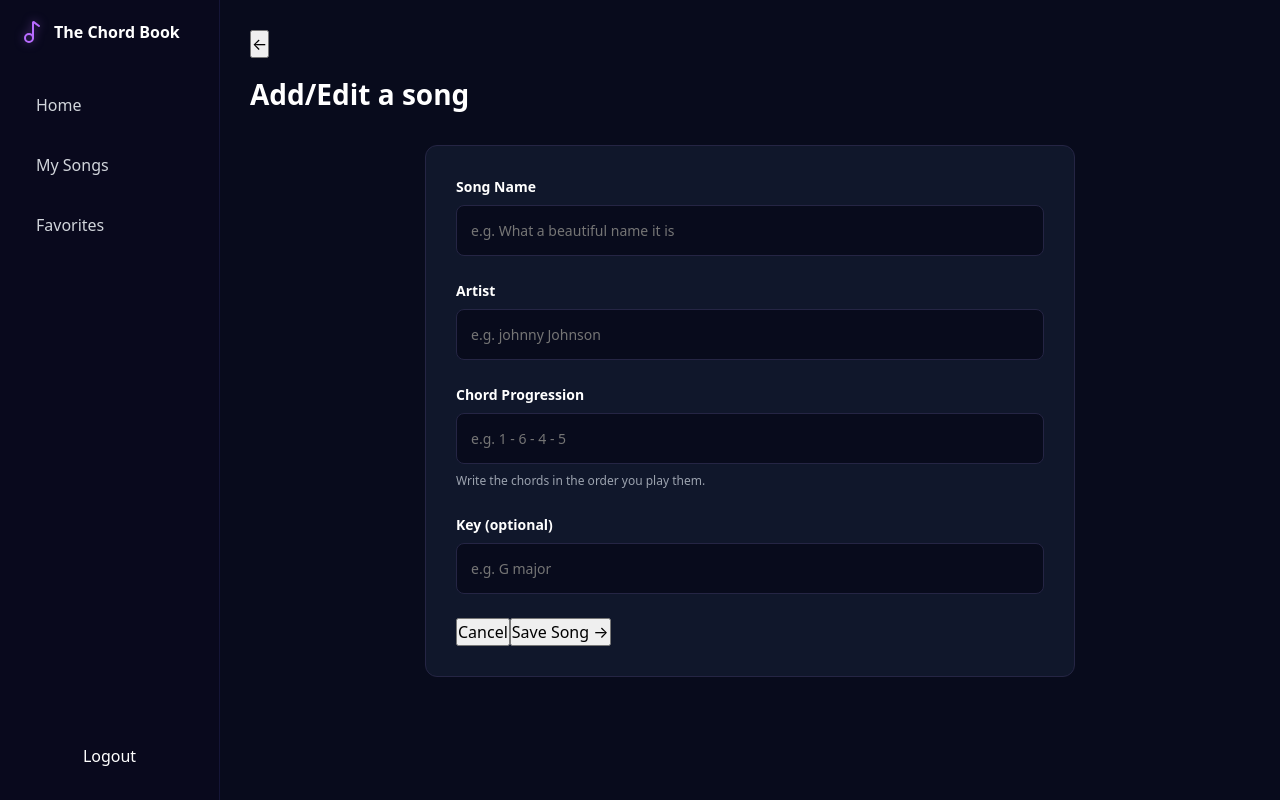
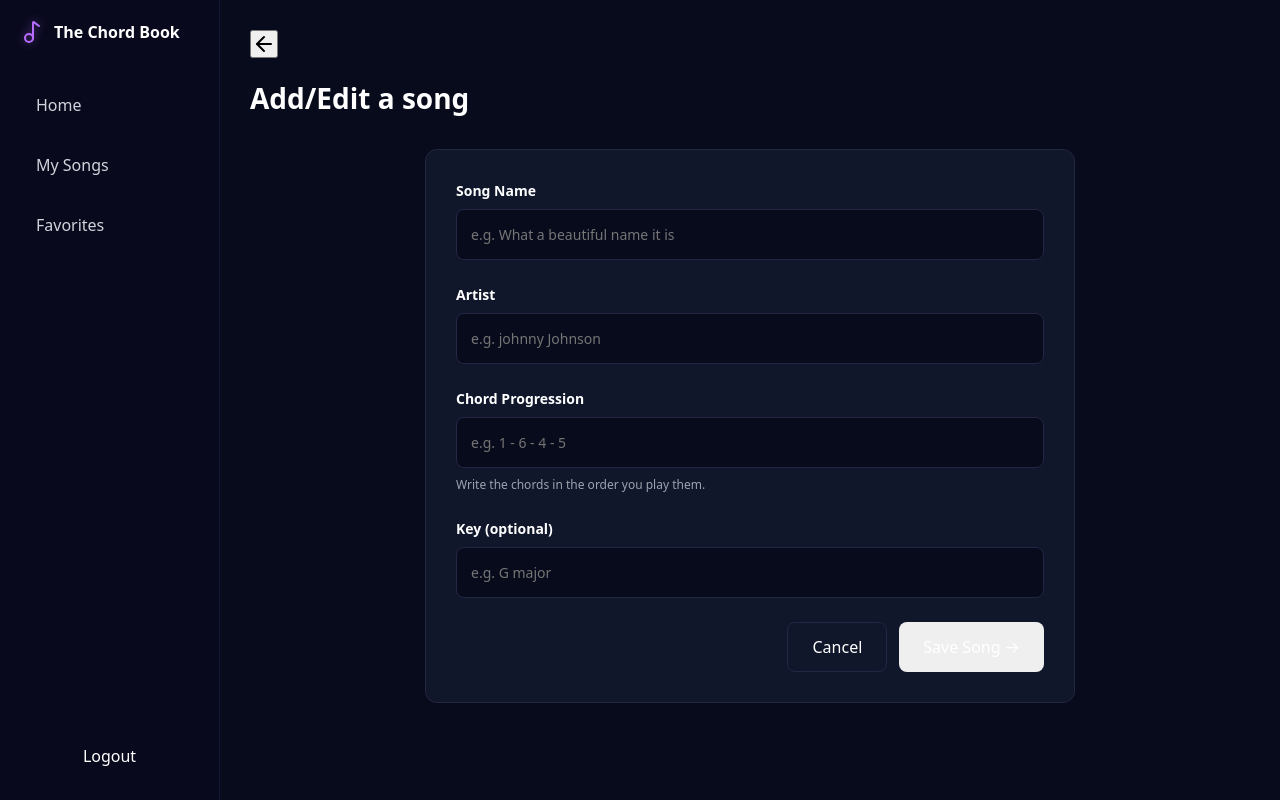
Before and after one commit to mercytv932/Chord_Book, a React (Vite) app in the folder frontend/: page /songs/new in a window 1280 px wide. Built offline with nearby package versions, Linux system fonts and the light colour scheme.

Commit message:
Add song form cancel and save button styles done with also navigation added to the back to mysongs button

```diff
--- a/frontend/src/App.css
+++ b/frontend/src/App.css
@@ -395,3 +395,31 @@
   color: #9ca3af;
   font-size: 12px;
 }
+
+.form-buttons {
+  display: flex;
+  justify-content: flex-end;
+  gap: 12px;
+}
+
+.cancel-button {
+  padding: 12px 24px;
+  background-color: transparent;
+  border: 1px solid #252544;
+  border-radius: 8px;
+  color: white;
+  cursor: pointer;
+}
+
+.save-button {
+  padding: 12px 24px;
+  background-color: linear-gradient(90deg, #6366f1, #a855f7);
+  border: none;
+  border-radius: 8px;
+  color: white;
+  cursor: pointer;
+}
+
+.save-button:hover {
+  opacity: 0.9;
+}
--- a/frontend/src/components/SongForm.tsx
+++ b/frontend/src/components/SongForm.tsx
@@ -31,9 +31,13 @@ function SongForm() {
           <input type="text" placeholder="e.g. G major" id="key" name="key" />
         </div>
 
-        <div>
-          <button type="button">Cancel</button>
-          <button type="submit">Save Song →</button>
+        <div className="form-buttons">
+          <button type="button" className="cancel-button">
+            Cancel
+          </button>
+          <button type="submit" className="save-button">
+            Save Song →
+          </button>
         </div>
       </form>
     </div>
--- a/frontend/src/pages/AddSong.tsx
+++ b/frontend/src/pages/AddSong.tsx
@@ -1,10 +1,19 @@
+import { ArrowLeft } from "lucide-react";
+import { useNavigate } from "react-router-dom";
 import SongForm from "../components/SongForm";
 
 function AddSong() {
+  const navigate = useNavigate();
   return (
     <div className="add-song">
       <div>
-        <button type="button">←</button>
+        <button
+          type="button"
+          className="back-button"
+          onClick={() => navigate("/mysongs")}
+        >
+          <ArrowLeft size={24} />
+        </button>
         <h1>Add/Edit a song</h1>
       </div>
       <SongForm />
```
